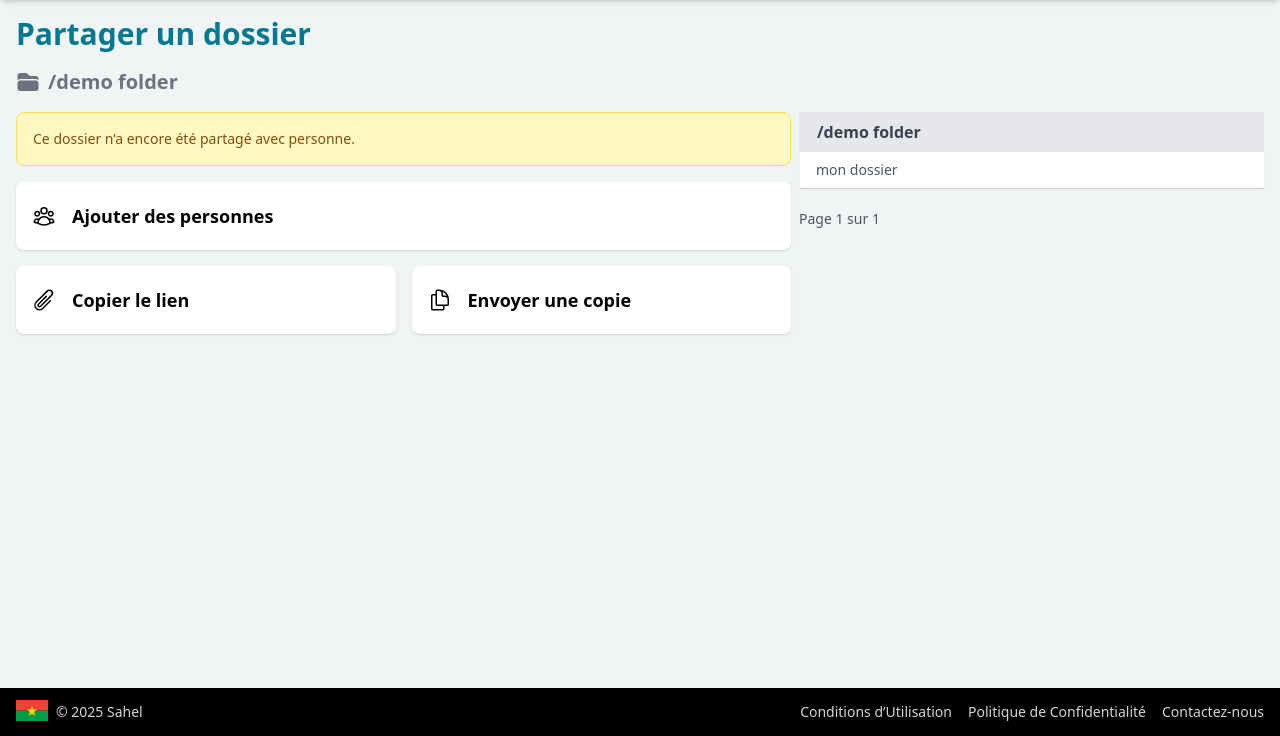
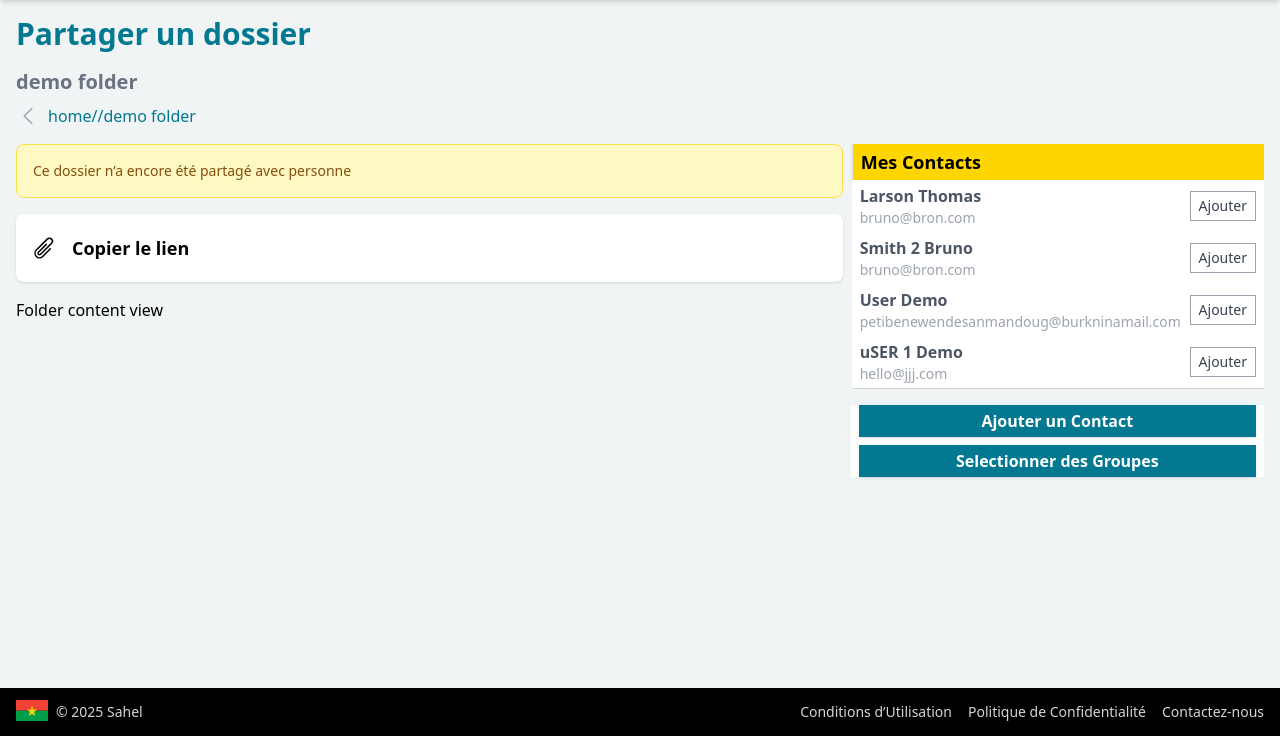
Before and after one commit to msandwidi/file-drve, a Django app: a page that uses core/templates/base.html in a window 1280 px wide. Shown: the part 64-800 px from the top of the page. Run offline with Django 5.2, Linux system fonts and the light colour scheme; a user stored in the database is signed in; data comes from the database, SQL or seed files in the repository; both versions use the stored data as it was after the commit.

Commit message:
fixing folder sharing

```diff
--- a/drive/models.py
+++ b/drive/models.py
@@ -174,7 +174,6 @@ class FileRecord(models.Model):
 
     def active_shares(self):
         shares = self.shares.all()
-
         return shares.filter(is_deleted = False)
 
     class Meta:
@@ -246,6 +245,10 @@ class FolderRecord(models.Model):
 
     def __str__(self):
         return self.name
+
+    def active_shares(self):
+        shares = self.shares.all()
+        return shares.filter(is_deleted = False)
 
     @property
     def display_size(self):
--- a/drive/templates/drive/file/share-file.html
+++ b/drive/templates/drive/folder/share-folder.html
@@ -1,15 +1,14 @@
 {% extends 'base.html' %}
 
-{% block title %}Sahel Box | Partage un fichier - {{file.display_name}}{% endblock %}
+{% block title %}Sahel Box | Partage de dossier - {{folder.display_name}}{% endblock %}
 
 {% block content %}
-<h1 class="text-xl md:text-2xl lg:text-3xl font-bold text-[#027991] mb-4">Partager un fichier</h1>
+<h1 class="text-xl md:text-2xl lg:text-3xl font-bold text-[#027991] mb-4">Partager un dossier</h1>
 
 <div class="flex items-center space-x-2">
-    {% include 'partials/record-icon.html' with display_type_group=file.display_type_group %}
     <h1 class="text-md md:text-lg lg:text-xl font-semibold text-gray-500">
-        <a href="{% url 'file-details' file.slug %}" class="hover:text-[#027991]">
-            {{file.display_name}}
+        <a href="{% url 'my-box' %}?folder={{folder.slug}}" class="hover:text-[#027991]">
+            {{folder.display_name}}
         </a>
     </h1>
 </div>
@@ -21,20 +20,16 @@
     </svg>
 
     <span>
-        {% if file.folder %}
-        <a href="{% url 'my-box' %}?dossier={{file.folder.slug}}" class="text-[#027991] hover:text-[#016073]">
-            home/{{file.folder.full_path}}
+        <a href="{% url 'my-box' %}?dossier={{folder.slug}}" class="text-[#027991] hover:text-[#016073]">
+            home/{{folder.full_path}}
         </a>
-        {% else %}
-        <a href="{% url 'my-box' %}?dossier={{file.folder.slug}}" class="text-[#027991] hover:text-[#016073]">home/</a>
-        {% endif %}
     </span>
 </div>
 
 <div class="grid grid-cols-1 md:grid-cols-[2fr_1fr] gap-2 mt-4">
     <div class="space-y-4">
         <div class="max-h-96 overflow-y-auto">
-            {% if not file.active_shares %}
+            {% if not folder.active_shares %}
             <div class="flex items-start p-4 bg-yellow-100 border border-yellow-300 text-yellow-800 rounded-lg space-x-3"
                 role="alert">
                 <span class="text-sm">Ce dossier n’a encore été partagé avec personne</span>
@@ -44,17 +39,17 @@
                 <thead class="bg-gray-200">
                     <tr>
                         <th class="px-2 py-1 text-left text-lg font-semibold border-l-2 border-gray-200">
-                            {% if file.active_shares|length > 1%}
-                            <span>Partagé avec {{file.active_shares|length}} personnes</span>
+                            {% if folder.active_shares|length > 1%}
+                            <span>Partagé avec {{folder.active_shares|length}} personnes</span>
                             {% else %}
-                            <span>Partagé avec {{file.active_shares|length}} personne</span>
+                            <span>Partagé avec {{folder.active_shares|length}} personne</span>
                             {% endif %}
                         </th>
                     </tr>
                 </thead>
                 <tbody class="bg-white" id="active-shares-tbody">
 
-                    {% for share in file.active_shares %}
+                    {% for share in folder.active_shares %}
                     <tr class="shadow shadow-sm group">
                         <td class="px-2 py-1 text-sm text-gray-600">
                             <div class="flex items-center space-x-2 justify-between">
@@ -63,7 +58,7 @@
                                     <p class="text-sm text-gray-400 truncate">{{ share.contact.email }}</p>
                                 </div>
 
-                                <a href="{% url 'remove-contact-from-item' share.contact.id %}?file={{file.slug}}"
+                                <a href="{% url 'remove-contact-from-item' share.contact.id %}?folder={{folder.slug}}"
                                     class="border border-red-500 px-2 hover:bg-red-50 text-red-500">Enlever</a>
 
                             </div>
@@ -91,14 +86,14 @@
         </div>
 
         <div class="hidden lg:block">
-            {% include 'partials/view-file.html' with file=file %}
+            Folder content view
         </div>
     </div>
     <div class="min-w-0">
         <!-- table wrapper (optional overflow) -->
         <div class="max-h-96 overflow-y-auto">
             <table class="w-full table-fixed border-b border-gray-300">
-                <thead class="bg-[#90caf9]">
+                <thead class="bg-[#ffd500]">
                     <tr>
                         <th class="px-2 py-1 text-left text-lg font-semibold border-l-2 border-gray-200">
                             <a href="{% url 'my-contacts' %}">Mes Contacts</a>
@@ -117,7 +112,7 @@
                                     <p class="text-sm text-gray-400 truncate">{{ contact.email }}</p>
                                 </div>
 
-                                <a href="{% url 'add-contact-to-item' contact.id %}?file={{file.slug}}"
+                                <a href="{% url 'add-contact-to-item' contact.id %}?folder={{folder.slug}}"
                                     class="flex-shrink-0 px-2 py-1 border border-gray-400 text-gray-700 text-sm hover:bg-gray-50">
                                     Ajouter
                                 </a>
@@ -157,7 +152,7 @@
 
             <dialog id="addNewContactDialog"
                 class="min-w-[400px] max-w-md p-6 rounded-md shadow-md w-full max-w-md fixed inset-0 m-auto bg-white">
-                <form method="post" action="{% url 'create-new-contact' %}?file={{file.slug}}">
+                <form method="post" action="{% url 'create-new-contact' %}?folder={{folder.slug}}">
                     {% csrf_token %}
 
                     <div class="space-y-2">
@@ -220,7 +215,7 @@
 
             <dialog id="selectContactGroupDialog"
                 class="min-w-[400px] max-w-md p-6 rounded-md shadow-md w-full max-w-md fixed inset-0 m-auto bg-white">
-                <form method="post" action="{% url 'add-contact-group-to-shared-item' %}?file={{file.slug}}">
+                <form method="post" action="{% url 'add-contact-group-to-shared-item' %}?folder={{folder.slug}}">
                     {% csrf_token %}
 
                     <div class="space-y-2">
@@ -249,4 +244,5 @@
     </div>
 
 </div>
+
 {% endblock %}
--- a/drive/views.py
+++ b/drive/views.py
@@ -574,9 +574,21 @@ def share_folder_view(request, slug):
     paginator = Paginator(items, 20)
     page_obj = paginator.get_page(1)
 
-    return render(request, 'drive/share-folder.html', {
+    contacts = ContactDetails.objects.filter(
+        is_deleted=False,
+        user=request.user
+    )[:1500]
+
+    contact_groups = ContactGroup.objects.filter(
+        is_deleted=False,
+        user=request.user
+    )
+
+    return render(request, 'drive/folder/share-folder.html', {
         'folder': folder,
-        'items': page_obj
+        'items': page_obj,
+        'contacts': contacts,
+        'contact_groups': contact_groups
     })
 
 @require_http_methods(['GET'])
@@ -1229,6 +1241,13 @@ def add_contact_to_shared_item_view(request, contact_id):
     recipient = User.objects.filter(email=contact.email).first()
 
     if file:
+
+        # no more than 100 shares
+
+        if len(file.active_shares.all()) > 99:
+            messages.warning(request, 'Partage limité à 100 personnes')
+            return redirect('share-file', file.slug)
+
         existing_record = ShareRecord.objects.filter(
             is_deleted=False,
             contact=contact,
@@ -1253,6 +1272,11 @@ def add_contact_to_shared_item_view(request, contact_id):
         return redirect('share-file', file.slug)
 
     elif folder:
+
+        if len(folder.active_shares.all()) > 99:
+            messages.warning(request, 'Partage limité à 100 personnes')
+            return redirect('share-file', file.slug)
+
         existing_record = ShareRecord.objects.filter(
             is_deleted=False,
             contact=contact,
@@ -1549,6 +1573,10 @@ def add_contact_group_to_item_view(request):
 
     if file:
 
+        if len(file.active_shares.all()) + contacts.count() > 99:
+            messages.warning(request, 'Partage limité à 100 personnes')
+            return redirect('share-file', file.slug)
+
         for contact in contacts:
             share, created = ShareRecord.objects.get_or_create(
                 contact=contact,
@@ -1567,6 +1595,10 @@ def add_contact_group_to_item_view(request):
 
     elif folder:
 
+        if len(folder.active_shares.all()) + contacts.count() > 99:
+            messages.warning(request, 'Partage limité à 100 personnes')
+            return redirect('share-file', file.slug)
+
         for contact in contacts:
             share, created = ShareRecord.objects.get_or_create(
                 contact=contact,
```
Also changed, not shown: drive/templates/drive/file/file-details.html (+48 -1 lines), db.sqlite3.
